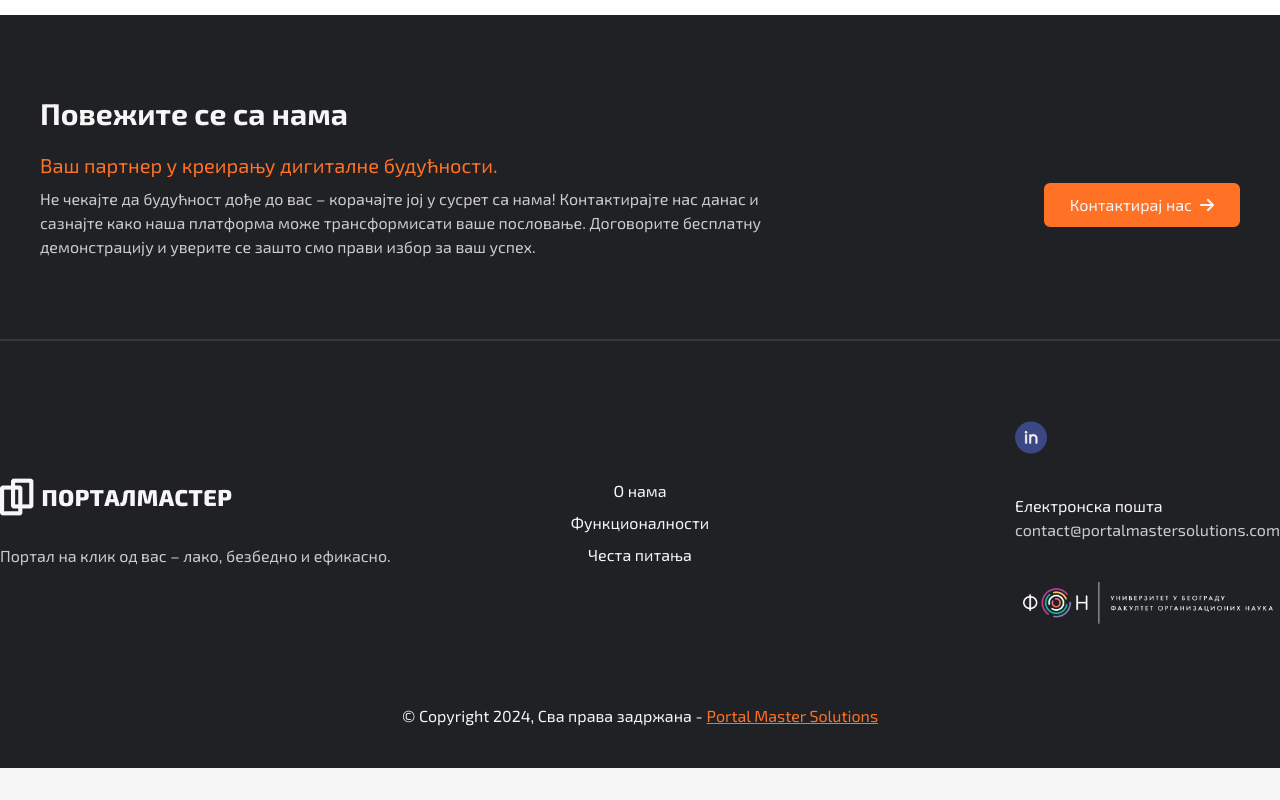
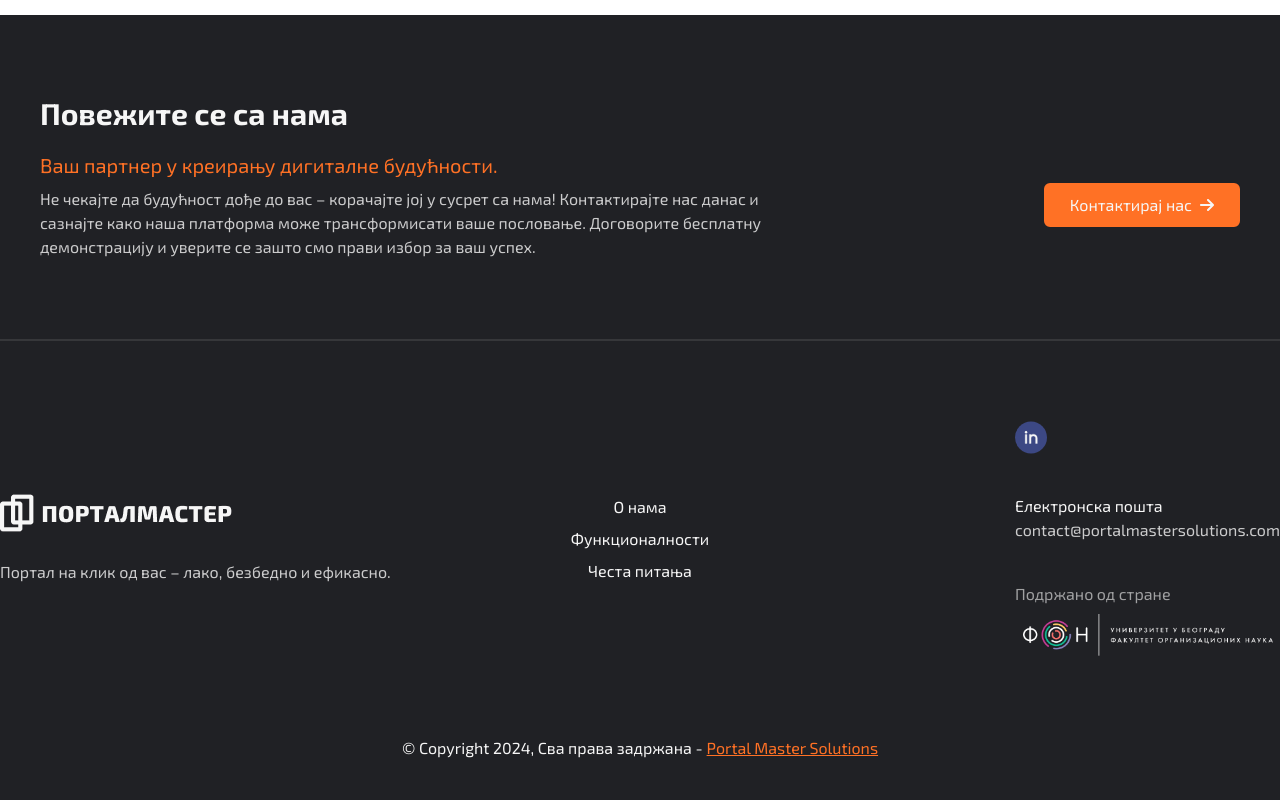
Before and after one commit to fujee/portalmaster, a React (Create React App) app: page / in a window 1280 px wide. Shown: the part 5893-6693 px from the top of the page. Before the commit the page ends 6661 px from the top, so only its background shows below. Built offline with nearby package versions, Linux system fonts and the light colour scheme.

Commit message:
dodaj link ka fonu

```diff
--- a/src/components/footer.tsx
+++ b/src/components/footer.tsx
@@ -66,7 +66,8 @@ export default function Footer() {
                             <p className="text-white/80"><a href="mailto:contact@portalmastersolutions.com" className="text-white/80 hover:text-primary">contact@portalmastersolutions.com</a></p>
                         </div>
                         <div className="w-full mt-10">
-                            <img src={lang === 'cir' ? fonLogo : lang === 'lat' ? fonLogoLat : fonLogoEng} className="w-[70%] sm:w-[50%] mx-auto lg:w-full h-auto object-contain lg:max-w-[250px]" alt="Факултет организационих наука" />
+                            <p className="text-white/60 text-center lg:text-start mb-2">{t('Подржано од стране', 'footer_supported')}</p>
+                            <a href="https://fon.bg.ac.rs" rel="noreferrer" target="_blank"><img src={lang === 'cir' ? fonLogo : lang === 'lat' ? fonLogoLat : fonLogoEng} className="w-[70%] sm:w-[50%] mx-auto lg:w-full h-auto object-contain lg:max-w-[250px]" alt="Факултет организационих наука" /></a>
                         </div>
                     </div>
                 </div>
--- a/src/lang/translations-en.json
+++ b/src/lang/translations-en.json
@@ -99,5 +99,6 @@
   "footer_description": "Don’t wait for the future to come to you – step into it with us! Contact us today and discover how our platform can transform your business. Schedule a free demo and see for yourself why we’re the right choice for your success.",
   "footer_phrase": "A Portal just a Click away – Effortlessly, Securely and Efficiently.",
   "footer_email": "Email",
-  "footer_rights": "All rights reserved"
+  "footer_rights": "All rights reserved",
+  "footer_supported": "Supported by"
 }
```
